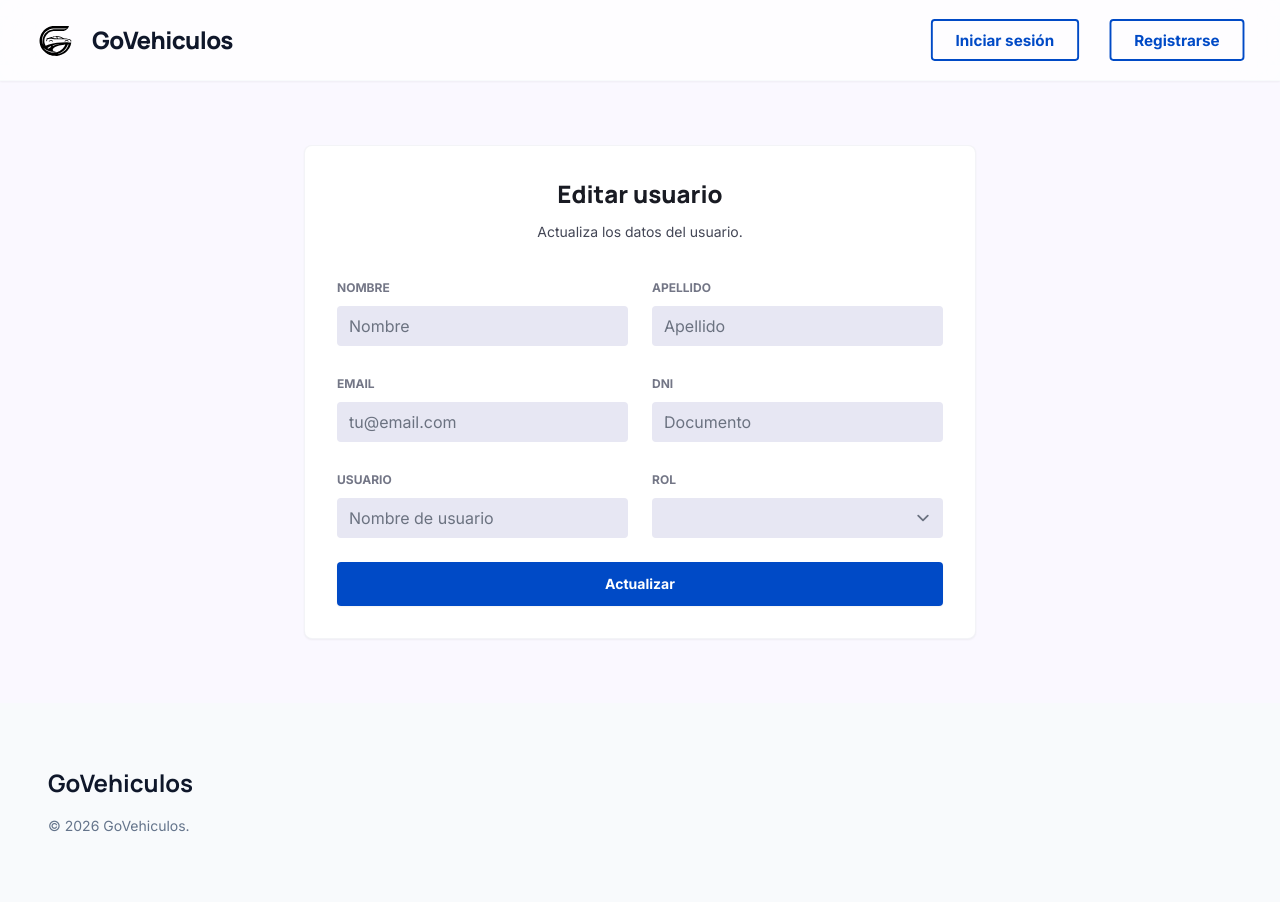
After one commit to NahimMartinez/GoVehiculos, a Django app: template Contenedor/templates/usuarios/editar_usuario.html in a window 1280 px wide. The commit adds this page. Run offline with Django 5.2, Linux system fonts and the light colour scheme; the template is opened without the code that fills it: values that come from a table or form of the project are taken from there, others are empty; some libraries are stand-ins or nearby versions.

Commit message:
Feat: Hice el formulario para edición de usuarios en abm_usuarios.html

```diff
--- a/Contenedor/templates/usuarios/abm_usuarios.html
+++ b/Contenedor/templates/usuarios/abm_usuarios.html
@@ -57,9 +57,9 @@
                         </td>
 
                         <td class="p-5 text-right flex justify-end gap-3 opacity-80 group-hover:opacity-100 transition-opacity">
-                            <button class="text-slate-400 hover:text-blue-600 font-medium text-sm transition-colors">
+                            <a href="{% url 'editar_usuario' u.id %}" class="text-slate-400 hover:text-blue-600 font-medium text-sm transition-colors">
                                 Editar
-                            </button>
+                            </a>
                             {% if u != user%}
                                 {% if u.is_active %}
                                     <button class="text-slate-400 hover:text-red-600 font-medium text-sm transition-colors">
--- /dev/null
+++ b/Contenedor/templates/usuarios/editar_usuario.html
@@ -0,0 +1,79 @@
+{% extends 'base.html' %}
+
+{% block contenido %}
+<section class="bg-surface px-4 py-16">
+    <div class="mx-auto w-full max-w-2xl rounded-xl border border-outline-variant/20 bg-surface-container-lowest p-8 shadow-sm">
+        <div class="space-y-3 text-center">
+            <h1 class="text-2xl font-headline font-extrabold text-on-surface">Editar usuario</h1>
+            <p class="text-sm text-on-surface-variant">Actualiza los datos del usuario.</p>
+        </div>
+
+        {% if form.non_field_errors %}
+            <div class="mt-6 rounded-lg bg-error-container px-4 py-3 text-sm text-on-error-container">
+                {% for error in form.non_field_errors %}
+                    <p>{{ error }}</p>
+                {% endfor %}
+            </div>
+        {% endif %}
+
+        <form method="POST" action="" class="mt-8 space-y-6">
+            {% csrf_token %}
+
+            <div class="grid gap-6 md:grid-cols-2">
+                <div class="space-y-2">
+                    <label for="{{ form.first_name.id_for_label }}" class="text-xs font-bold uppercase text-outline">Nombre</label>
+                    {{ form.first_name }}
+                    {% for error in form.first_name.errors %}
+                        <p class="text-xs text-error">{{ error }}</p>
+                    {% endfor %}
+                </div>
+                <div class="space-y-2">
+                    <label for="{{ form.last_name.id_for_label }}" class="text-xs font-bold uppercase text-outline">Apellido</label>
+                    {{ form.last_name }}
+                    {% for error in form.last_name.errors %}
+                        <p class="text-xs text-error">{{ error }}</p>
+                    {% endfor %}
+                </div>
+            </div>
+
+            <div class="grid gap-6 md:grid-cols-2">
+                <div class="space-y-2">
+                    <label for="{{ form.email.id_for_label }}" class="text-xs font-bold uppercase text-outline">Email</label>
+                    {{ form.email }}
+                    {% for error in form.email.errors %}
+                        <p class="text-xs text-error">{{ error }}</p>
+                    {% endfor %}
+                </div>
+                <div class="space-y-2">
+                    <label for="{{ form.dni.id_for_label }}" class="text-xs font-bold uppercase text-outline">DNI</label>
+                    {{ form.dni }}
+                    {% for error in form.dni.errors %}
+                        <p class="text-xs text-error">{{ error }}</p>
+                    {% endfor %}
+                </div>
+            </div>
+
+            <div class="grid gap-6 md:grid-cols-2">
+                <div class="space-y-2">
+                    <label for="{{ form.username.id_for_label }}" class="text-xs font-bold uppercase text-outline">Usuario</label>
+                    {{ form.username }}
+                    {% for error in form.username.errors %}
+                        <p class="text-xs text-error">{{ error }}</p>
+                    {% endfor %}
+                </div>
+                <div class="space-y-2">
+                    <label for="{{ form.rol.id_for_label }}" class="text-xs font-bold uppercase text-outline">Rol</label>
+                    {{ form.rol }}
+                    {% for error in form.rol.errors %}
+                        <p class="text-xs text-error">{{ error }}</p>
+                    {% endfor %}
+                </div>
+            </div>
+
+            <button type="submit" class="w-full rounded-lg bg-primary px-6 py-3 text-sm font-bold text-on-primary shadow-sm hover:bg-primary-container">
+                Actualizar
+            </button>
+        </form>
+    </div>
+</section>
+{% endblock %}
--- a/Contenedor/usuarios/forms.py
+++ b/Contenedor/usuarios/forms.py
@@ -1,10 +1,37 @@
 from django import forms
+from django.core.exceptions import ValidationError
 from django.contrib.auth.forms import UserCreationForm
+from django.contrib.auth.models import Group
+import re
+
 from .models import Usuario
 
-class RegistroUsuarioForm(UserCreationForm):
-    OPCIONES_ROL = [('cliente', 'Cliente'), ('socio', 'Socio')]
-    rol = forms.ChoiceField(choices=OPCIONES_ROL)
+
+class UsuarioValidationsMixin:
+    nombre_pattern = r"^[A-Za-zÁÉÍÓÚÜÑáéíóúüñ ]+$"
+    dni_pattern = r"^\d{8}$"
+
+    def clean_first_name(self):
+        first_name = self.cleaned_data.get("first_name", "").strip()
+        if not re.fullmatch(self.nombre_pattern, first_name):
+            raise ValidationError("El nombre solo puede contener letras.")
+        return first_name
+
+    def clean_last_name(self):
+        last_name = self.cleaned_data.get("last_name", "").strip()
+        if not re.fullmatch(self.nombre_pattern, last_name):
+            raise ValidationError("El apellido solo puede contener letras.")
+        return last_name
+
+    def clean_dni(self):
+        dni = self.cleaned_data.get("dni", "").strip()
+        if not re.fullmatch(self.dni_pattern, dni):
+            raise ValidationError("El DNI debe contener exactamente 8 números, sin puntos ni espacios.")
+        return dni
+
+class RegistroUsuarioForm(UsuarioValidationsMixin, UserCreationForm):
+    rol = forms.ChoiceField(choices=[])
+    roles_permitidos = ("Clientes", "Socios")
 
     def __init__(self, *args, **kwargs):
         super().__init__(*args, **kwargs)
@@ -24,6 +51,15 @@ class RegistroUsuarioForm(UserCreationForm):
             if name in placeholders:
                 field.widget.attrs.setdefault("placeholder", placeholders[name])
 
+        self.fields["first_name"].widget.attrs.setdefault("pattern", UsuarioValidationsMixin.nombre_pattern)
+        self.fields["last_name"].widget.attrs.setdefault("pattern", UsuarioValidationsMixin.nombre_pattern)
+        self.fields["dni"].widget.attrs.setdefault("pattern", UsuarioValidationsMixin.dni_pattern)
+        self.fields["dni"].widget.attrs.setdefault("inputmode", "numeric")
+        self.fields["dni"].widget.attrs.setdefault("maxlength", "8")
+
+        grupos = Group.objects.filter(name__in=self.roles_permitidos).order_by("name")
+        self.fields["rol"].choices = [(grupo.name, grupo.name) for grupo in grupos]
+
         self.fields["email"].widget.attrs.setdefault("autocomplete", "email")
         self.fields["username"].widget.attrs.setdefault("autocomplete", "username")
         self.fields["password1"].widget.attrs.setdefault("autocomplete", "new-password")
@@ -33,3 +69,39 @@ class RegistroUsuarioForm(UserCreationForm):
         model = Usuario
         # Campos a mostrar en el HTML
         fields = ['email', 'dni','first_name', 'last_name', 'username', 'rol', 'password1', 'password2']
+
+class EditarUsuarioForm(UsuarioValidationsMixin, forms.ModelForm):
+    rol = forms.ChoiceField(choices=[])
+
+    class Meta:
+        model = Usuario
+        fields = ["email", "dni", "first_name", "last_name", "username", "rol"]
+
+    def __init__(self, *args, **kwargs):
+        super().__init__(*args, **kwargs)
+        base_class = "w-full bg-surface-container-high border-none rounded-lg focus:ring-2 focus:ring-primary"
+        placeholders = {
+            "first_name": "Nombre",
+            "last_name": "Apellido",
+            "email": "tu@email.com",
+            "dni": "Documento",
+            "username": "Nombre de usuario"
+        }
+        for name, field in self.fields.items():
+            field.widget.attrs.setdefault("class", base_class)
+            if name in placeholders:
+                field.widget.attrs.setdefault("placeholder", placeholders[name])
+
+        self.fields["first_name"].widget.attrs.setdefault("pattern", UsuarioValidationsMixin.nombre_pattern)
+        self.fields["last_name"].widget.attrs.setdefault("pattern", UsuarioValidationsMixin.nombre_pattern)
+        self.fields["dni"].widget.attrs.setdefault("pattern", UsuarioValidationsMixin.dni_pattern)
+        self.fields["dni"].widget.attrs.setdefault("inputmode", "numeric")
+        self.fields["dni"].widget.attrs.setdefault("maxlength", "8")
+
+        grupos = Group.objects.order_by("name")
+        self.fields["rol"].choices = [(grupo.name, grupo.name) for grupo in grupos]
+
+        if self.instance and self.instance.pk:
+            grupo_actual = self.instance.groups.values_list("name", flat=True).first()
+            if grupo_actual:
+                self.fields["rol"].initial = grupo_actual
--- a/Contenedor/usuarios/urls.py
+++ b/Contenedor/usuarios/urls.py
@@ -5,5 +5,6 @@ urlpatterns = [
     path('registro/', views.registro_view, name='registro'),
     path('login/', views.login_view, name='login'),
     path('logout/', views.logout_view, name='logout'),
-    path('abm_usuarios/', views.abm_usuarios_view, name='abm_usuarios')
+    path('abm_usuarios/', views.abm_usuarios_view, name='abm_usuarios'),
+    path('abm_usuarios/editar/<int:usuario_id>/', views.editar_usuario_view, name='editar_usuario'),
 ]
```
Also changed, not shown: Contenedor/usuarios/views.py (+30 -9 lines).
